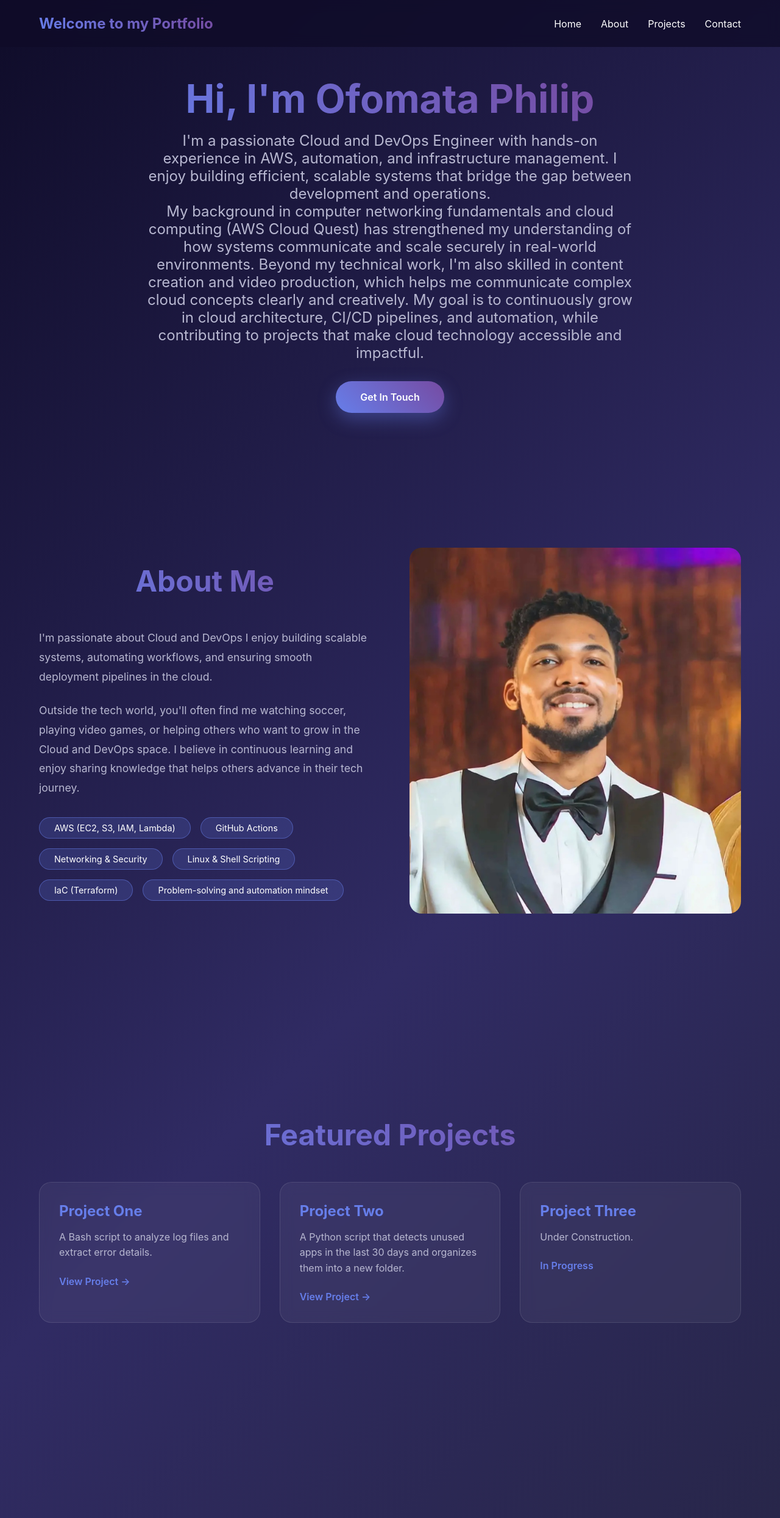
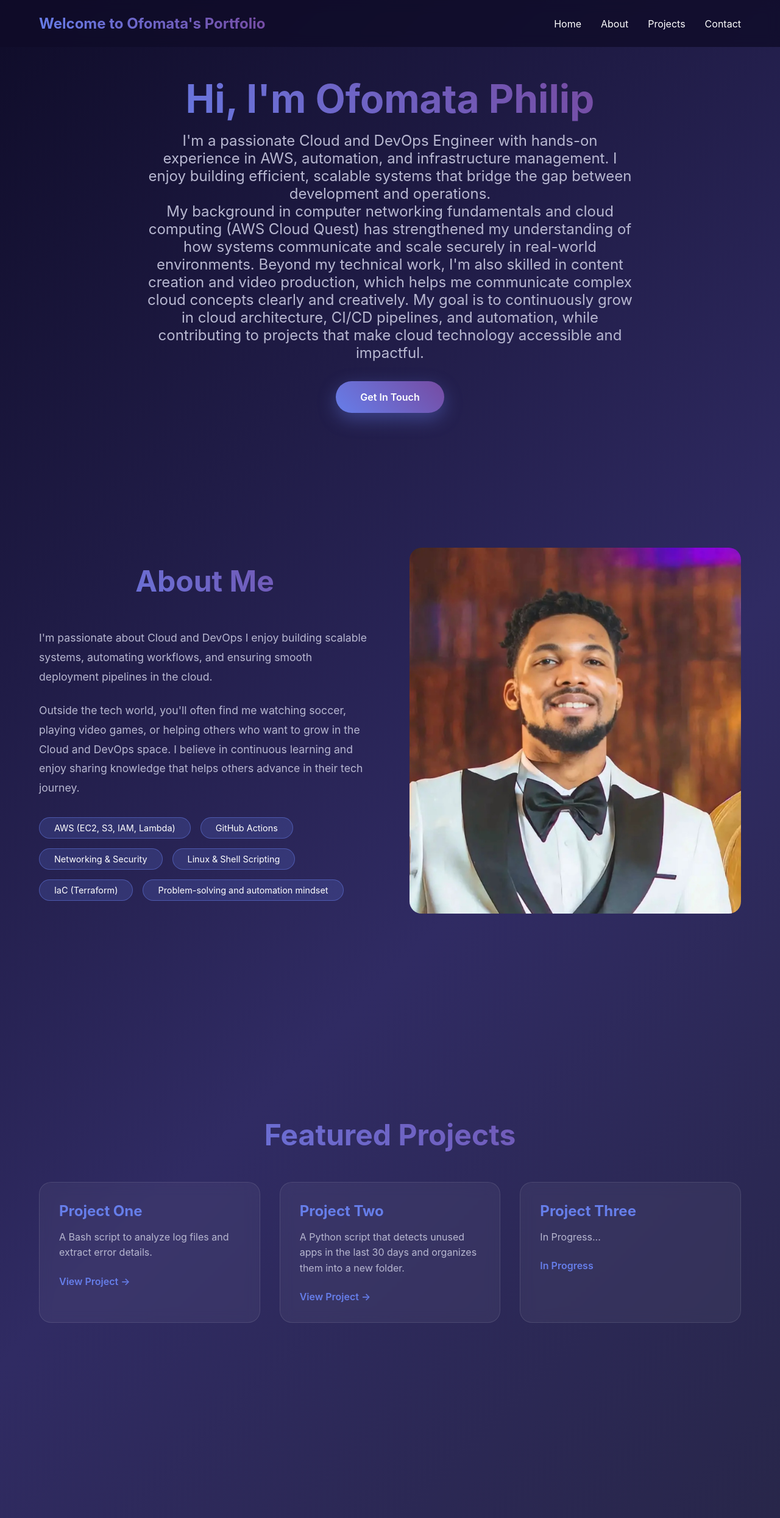
Before and after one commit to zuchi99/zuchi99.github.io, a plain HTML site: page Index.html in a window 1280 px wide. Shown: the top 2489 px of the page at 61% size. Drawn offline with nearby package versions, Linux system fonts and the light colour scheme.

Commit message:
Made changes to the Index.html file

```diff
--- a/Index.html
+++ b/Index.html
@@ -470,7 +470,7 @@
     <!-- ====== NAVIGATION BAR ====== -->
     <!-- Fixed at top, contains logo and menu links -->
     <nav id="navbar">
-        <div class="logo">Welcome to my Portfolio</div>
+        <div class="logo">Welcome to Ofomata's Portfolio</div>
         <ul class="nav-links">
             <!-- Each link uses # to link to sections by ID -->
             <li><a href="#home">Home</a></li>
@@ -556,7 +556,7 @@
                 <!-- PROJECT CARD 3 -->
                 <div class="project-card">
                     <h3>Project Three</h3>
-                    <p>Under Construction.</p>
+                    <p>In Progress...</p>
                     <a href="#" class="project-link">In Progress</a>
                 </div>
 
```
